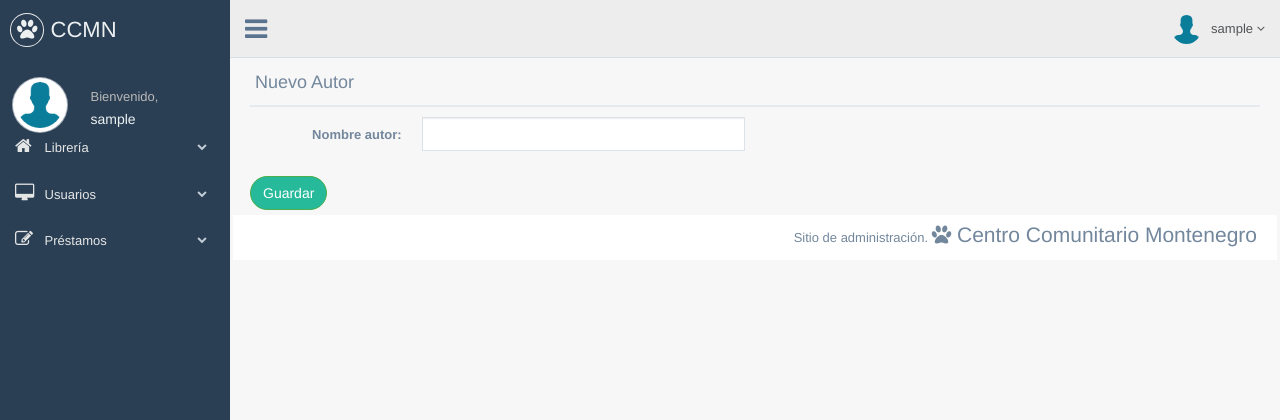
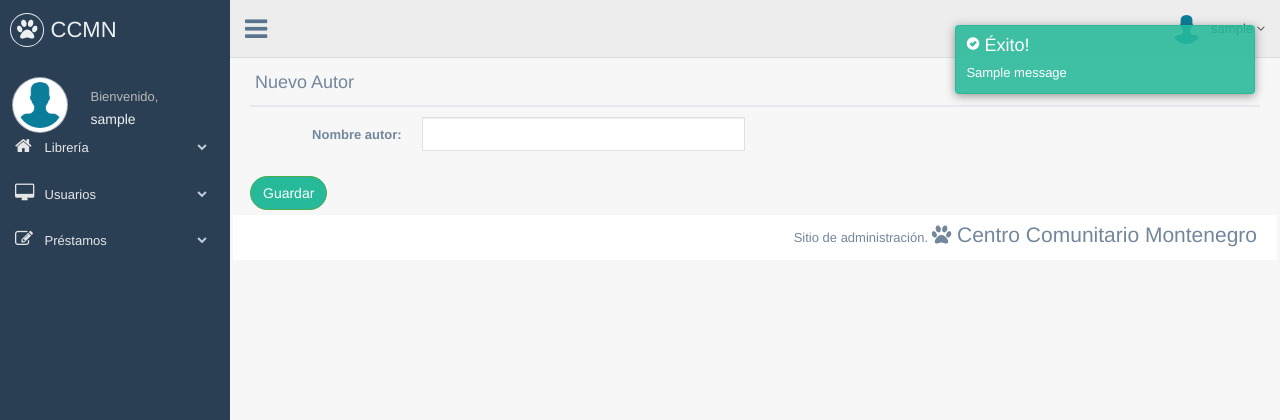
Before and after one commit to EduardoVaca/CCMN, a Django app: page /administrador/author/add in a window 1280 px wide. Shown: the top 420 px of the page. Run offline with Django 3.2, Linux system fonts and the light colour scheme; a user stored in the database is signed in; tables that the repository leaves empty hold one stand-in row (values such as "Sample post"); one stand-in notice (Sample message) is shown; some libraries are stand-ins or nearby versions.

Commit message:
User notifications enabled

```diff
--- a/book_borrows/views.py
+++ b/book_borrows/views.py
@@ -5,6 +5,7 @@ from django.utils import timezone
 from django.shortcuts import render, redirect, get_object_or_404
 from django.contrib.auth.decorators import login_required, user_passes_test
 from django.contrib.auth.models import User
+from django.contrib import messages
 
 from .models import Borrow
 from library.models import Book
@@ -41,6 +42,7 @@ def borrow_add(request):
 		end_date = datetime.datetime.strptime(date_str, "%Y-%m-%d")
 		Borrow.objects.create(user=user, book=book, end_date=end_date)
 		Book.objects.filter(pk=book_pk).update(book_status='BO')
+		messages.success(request, 'El préstamo se ha registrado con éxito')
 		return redirect('book_borrows:borrow_list')
 
 	books = Book.objects.filter(book_status='AV')
@@ -57,4 +59,5 @@ def borrow_return(request, pk):
 	Borrow.objects.filter(pk=pk).update(status='RE')
 	borrow = get_object_or_404(Borrow, pk=pk)
 	Book.objects.filter(pk=borrow.book.pk).update(book_status='AV')
+	messages.info(request, 'El libro se ha marcado como regresado')
 	return redirect('book_borrows:borrow_list')
--- a/library/views.py
+++ b/library/views.py
@@ -2,6 +2,7 @@ from django.shortcuts import render, redirect, get_object_or_404
 from django.contrib.auth import authenticate, login
 from django.contrib.auth.decorators import login_required, user_passes_test
 from django.contrib.auth.models import User
+from django.contrib import messages
 
 from .models import Author, Category, Book, Wrote, Has
 from .forms import AuthorForm, CategoryForm, BookForm
@@ -29,6 +30,7 @@ def author_add(request):
 		if form.is_valid():
 			author = form.save()
 			author.save()
+			messages.success(request, 'El autor se ha agregado con éxito')
 			return redirect('library:author_list')
 	else:
 		form = AuthorForm()
@@ -45,6 +47,7 @@ def author_update(request, pk):
 		form = AuthorForm(request.POST or None, instance=current_author)
 		if form.is_valid():
 			form.save()
+			messages.success(request, 'El autor se ha modificado con éxito')
 			return redirect('library:author_list')
 	else:
 		form = AuthorForm(instance=current_author)
@@ -58,6 +61,7 @@ def author_update(request, pk):
 def author_delete(request, pk):
 	author = get_object_or_404(Author, pk=pk)
 	author.delete()
+	messages.success(request, 'El autor se ha eliminado con éxito')
 	return redirect('library:author_list')
 
 
@@ -77,6 +81,7 @@ def category_add(request):
 		if form.is_valid():
 			category = form.save()
 			category.save()
+			messages.success(request, 'La categoría se ha guardado con éxito')
 			return redirect('library:category_list')
 	else:
 		form = CategoryForm()
@@ -93,6 +98,7 @@ def category_update(request, pk):
 		form = CategoryForm(request.POST or None, instance=current_category)
 		if form.is_valid():
 			form.save()
+			messages.success(request, 'La categoría se ha modificado con éxito')
 			return redirect('library:category_list')
 	else:
 		form = CategoryForm(instance=current_category)
@@ -106,6 +112,7 @@ def category_update(request, pk):
 def category_delete(request, pk):
 	category = get_object_or_404(Category, pk=pk)
 	category.delete()
+	messages.success(request, 'La categoría se ha eliminado con éxito')
 	return redirect('library:category_list')
 
 
@@ -131,6 +138,7 @@ def book_add(request):
 		for category in categories:
 			current_category = Category.objects.get(pk=category)
 			Has.objects.create(book=book, category=current_category)
+		messages.success(request, 'El libro se ha guardado con éxito')
 		return redirect('library:book_list')
 
 	authors = Author.objects.all().order_by('name')
@@ -146,4 +154,5 @@ def book_add(request):
 def book_delete(request, pk):
 	book = get_object_or_404(Book, pk=pk)
 	book.delete()
+	messages.success(request, 'El libro se ha eliminado con éxito')
 	return redirect('library:book_list')
--- a/templates/administrador/base.html
+++ b/templates/administrador/base.html
@@ -189,8 +189,11 @@
     <script src="{% static 'js/custom.js' %}"></script>
     <!-- select2 -->
     <script src="{% static 'js/select/select2.full.js' %}"></script>
+    <!-- PNotify -->
+    <script type="text/javascript" src="{% static 'js/notify/pnotify.core.js' %}"></script>
+    <script type="text/javascript" src="{% static 'js/notify/pnotify.buttons.js' %}"></script>
+    <script type="text/javascript" src="{% static 'js/notify/pnotify.nonblock.js' %}"></script>
 
-    <!-- select2 -->
 
     {% block js %}
     {% endblock %}
@@ -200,6 +203,38 @@
     </script>
     <!-- /datepicker -->
     <!-- /footer content -->
+    {% if messages %}
+        {% for message in messages %}
+
+        <script>
+            new PNotify({
+                {% if message.level == DEFAULT_MESSAGE_LEVELS.ERROR %}
+
+                    title: 'Zoinks!',
+                    text: '{{message}}',
+                    type: 'error',
+                    hide: false
+                {% elif message.level == DEFAULT_MESSAGE_LEVELS.WARNING  %}
+                    title: 'Cuidado',
+                    text: '{{message}}',
+                    hide: false
+                {% elif message.level == DEFAULT_MESSAGE_LEVELS.INFO %}
+                    title: 'Información',
+                    text: '{{message}}',
+                    type: 'info',
+                    hide: false
+                {% elif message.level == DEFAULT_MESSAGE_LEVELS.SUCCESS  %}
+
+                    title: 'Éxito!',
+                    text: '{{message}}',
+                    type: 'success',
+                    hide: false
+                {% endif %}
+            });
+        </script>
+
+        {%  endfor %}
+    {% endif %}
 </body>
 
 </html>
--- a/users/views.py
+++ b/users/views.py
@@ -2,6 +2,7 @@ from django.shortcuts import render, redirect, get_object_or_404
 from django.contrib.auth import authenticate, login
 from django.contrib.auth.decorators import login_required, user_passes_test
 from django.contrib.auth.models import User
+from django.contrib import messages
 
 from .models import AdminUser, BaseUser
 from library.models import Book, Author, Category
@@ -67,6 +68,7 @@ def add_user_admin(request):
 		user.save()
 		admin_user = AdminUser.objects.create(user=user)
 		admin_user.save()
+		messages.success(request, 'El administrador se ha agregado con éxito')
 		return redirect('admin_users:users_admin')
 	else:
 		context = {}
@@ -78,6 +80,7 @@ def delete_user_admin(request, pk):
 	admin_user = get_object_or_404(AdminUser, pk = pk)
 	admin_user.user.delete()
 	admin_user.delete()
+	messages.success(request, 'El administrador se ha eliminado con éxito')
 	return redirect('admin_users:users_admin')
 
 
@@ -111,6 +114,7 @@ def base_user_add(request):
 								sex=sex,
 								phone=phone,
 								address=address)
+		messages.success(request, 'El usuario se ha guardado con éxito')
 		return redirect('admin_users:base_user_list')
 
 	context = {}
```
